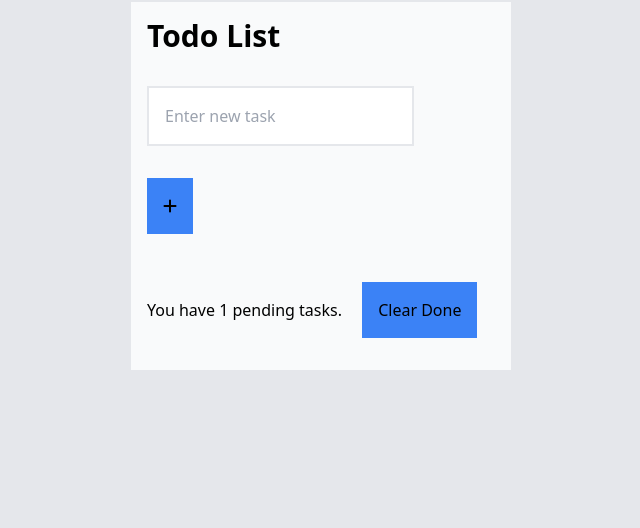
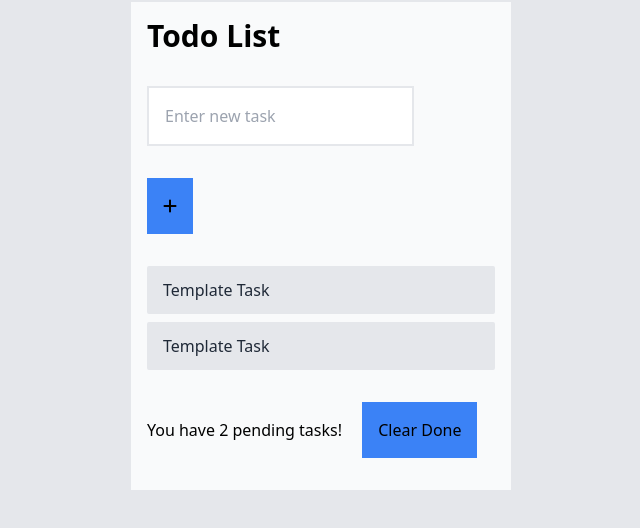
Before and after one commit to Gabriel-Schumacher/3720, a website: page src/todoApp/index.html in a window 1280 px wide. Shown: the whole page, without its empty margins (319-959 px from the left). Drawn offline with Linux system fonts and the light colour scheme.

Commit message:
Clear Pending todos done

```diff
--- a/src/todoApp/index.html
+++ b/src/todoApp/index.html
@@ -22,7 +22,7 @@
 <!--End of to do list-->
 
         <div class="m-4">
-          <span>You have 1 pending tasks.</span>
+          <span id="pending">You have 1 pending tasks.</span>
           <button id="clearBtn" class="m-4 p-4 bg-blue-500 hover:bg-slate-500 hover:text-white">Clear Done</button>
         </div>
       </div>
--- a/src/todoApp/scripts.js
+++ b/src/todoApp/scripts.js
@@ -1,8 +1,19 @@
 let todos = [
-
+  {
+    todoID: 0,
+    todoText: "Template Task",
+    todoComplete: false
+  },
+  {
+    todoID: 1,
+    todoText: "Template Task",
+    todoComplete: false
+  }
 ]
 
-//I used chatgpt to create tailwind based on normal css I gave it (there was still a lot of trouble shooting I had to do with the styling), the comments on classes are from AI generated tailwind.
+//I used chatgpt to create tailwind based on normal css I gave it (there was still a lot of trouble shooting I had to do with the styling),
+//the comments on after tailwind classes are from AI generated tailwind.
+//The non tailwind comments are mine.
 function displayTodos() {
   const todoList = document.getElementById('todoList')
   todoList.innerHTML = ''
@@ -39,6 +50,11 @@ function displayTodos() {
       'flex',
       'items-center', // Center buttons vertically
     )
+
+    //MarkCompleted
+    todoItem.addEventListener('click', () => {
+      markCompleted(todo.todoID)
+    })
 
 
     //----------------------------------Edit BUtton Start Here-----------------------------------------------------
@@ -103,26 +119,26 @@ function displayTodos() {
 
 
     trashButton.appendChild(trashIcon)
-
     buttonContainer.appendChild(editButton)
     buttonContainer.appendChild(trashButton)
-
     todoItem.appendChild(todoText)
     todoItem.appendChild(buttonContainer)
-
     todoList.appendChild(todoItem)
   })
-}
+}//End
 
+//Mark todo Completed--
 function markCompleted(todoID) {
   const todoItem = document.querySelector(`#todo-${todoID}`)
   if (todoItem) {
-    todoItem.classList.toggle(line-through)
+    todoItem.classList.toggle('line-through')
     const todo = todos.find(t => t.todoID === todoID)
     todo.todoComplete = !todo.todoComplete
   }
+  displayPending(todos)
 }
 
+//Clearing completed todo--
 function removeCompleted() {
   const completedItems = document.querySelectorAll('#todoList .line-through')
   completedItems.forEach(item => {
@@ -130,7 +146,6 @@ function removeCompleted() {
   })
   todos = todos.filter(todo => !todo.todoComplete)
 }
-
 function removeItem(todoID) {
   const todoItem = document.querySelector(`#todo-${todoID}`)
   if (todoItem) {
@@ -139,6 +154,7 @@ function removeItem(todoID) {
   }
 }
 
+//Editing todo--
 function editItem(todoID, todoTextE) {
   const todo = todos.find(t => t.todoID === todoID)
   const editInput = document.createElement('input')
@@ -151,9 +167,7 @@ function editItem(todoID, todoTextE) {
       saveTodoEdit(todoID, editInput.value)
     }
   })
-
 }
-
 function saveTodoEdit(todoID, newText) {
   const todo = todos.find(t => t.todoID === todoID)
   todo.todoText = newText
@@ -173,8 +187,24 @@ function saveTodoEdit(todoID, newText) {
     todos.push(newTodo)
     input.value = ''
     displayTodos()
+    displayPending(todos)
     }
   }
+
+//Pending todo
+function displayPending (todos) {
+  let todoTotalPending = 0
+  todos.forEach(todo => {
+    if (!todo.todoComplete) {
+      todoTotalPending++
+    }
+  });
+  console.log(todoTotalPending)
+  let pendingText = document.getElementById('pending')
+  pendingText.textContent = `You have ${todoTotalPending} pending tasks!`
+}
+
+
 
 document.getElementById('clearBtn').addEventListener('click', removeCompleted)
 document.getElementById('IDBtn').addEventListener('click', addTodo)
@@ -184,4 +214,5 @@ document.getElementById('inputFld').addEventListener('keypress', function(event)
   }
 })
 
+displayPending(todos)
 displayTodos()
```
